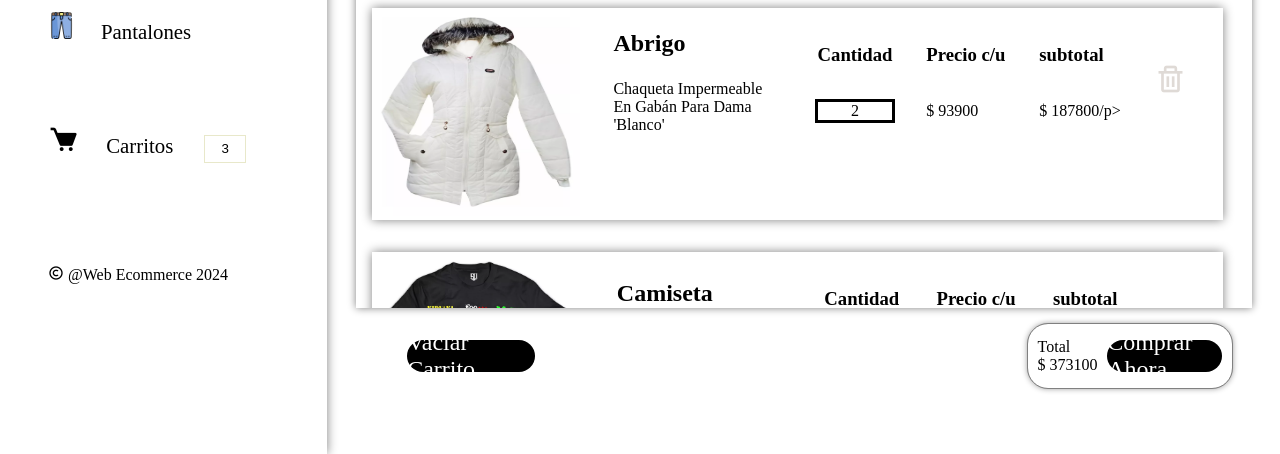
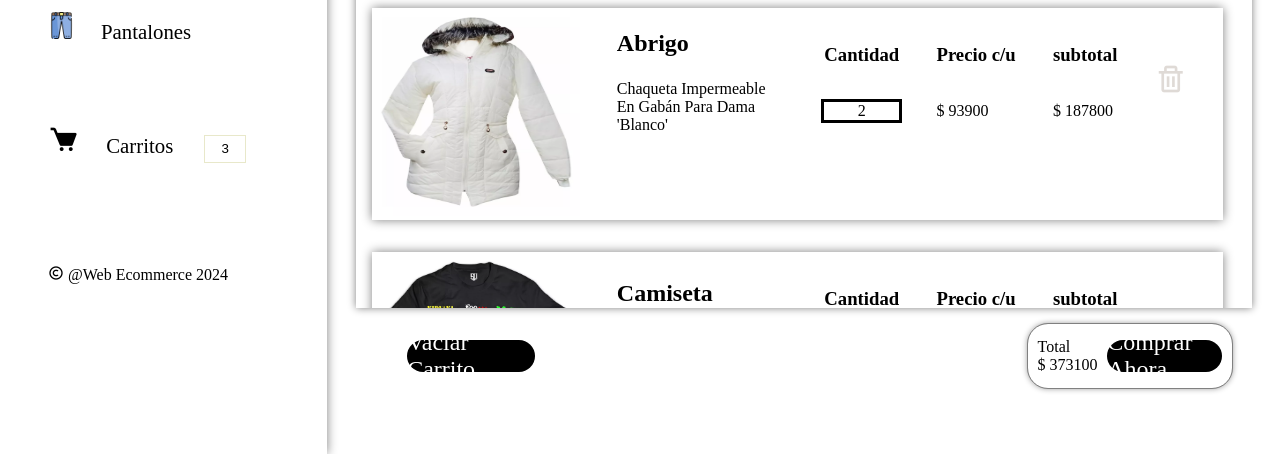
Before and after one commit to depadavid/Examen_HTML5_CSS3, a plain HTML site: page views/carritos.html in a window 1280 px wide. Shown: the part 346-800 px from the top of the page. Drawn offline with nearby package versions, Linux system fonts and the light colour scheme.

Commit message:
feat: :construction: correcion menor en p
correcion menor en un valor del producto

```diff
--- a/views/carritos.html
+++ b/views/carritos.html
@@ -103,7 +103,7 @@
           </div>
           <div class="subtotal">
             <h3>subtotal</h3>
-            <p>$ 187800/p></p>
+            <p>$ 187800</p>
           </div>
 
           <div class="btn">
```
